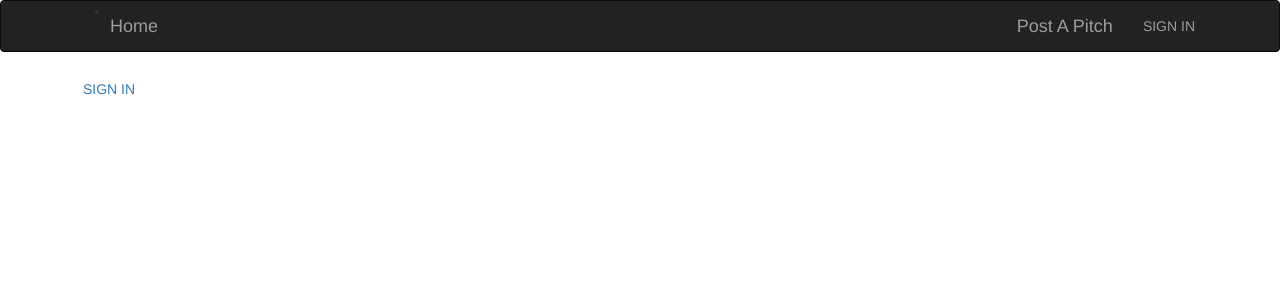
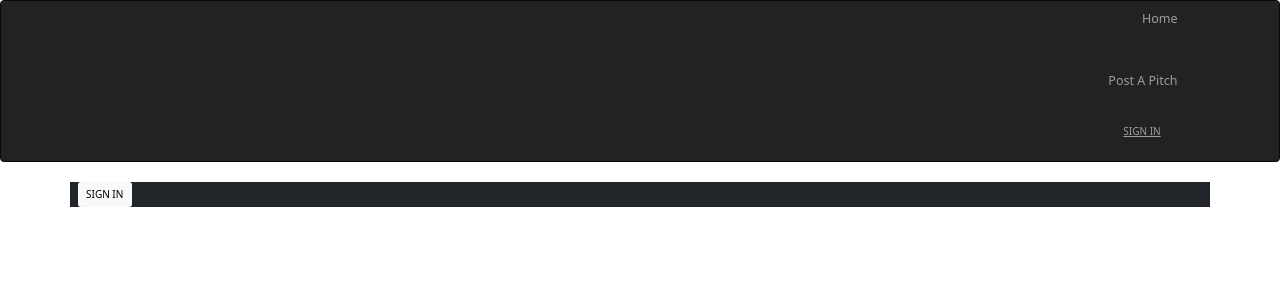
Before and after one commit to MosesGakuhi1857/One-minute-pitch, a Flask app: template app/templates/index.html in a window 1280 px wide. Shown: the top 300 px of the page. Run offline with Flask 2, Linux system fonts and the light colour scheme; the template is opened without the code that fills it, so the values that code supplies are empty; some libraries are stand-ins or nearby versions.

Commit message:
Modified the file

```diff
--- a/app/templates/base.html
+++ b/app/templates/base.html
@@ -6,6 +6,12 @@
 <link rel="stylesheet" href="{{url_for('static', filename='css/styles.css')}}">
 <link href="https://fonts.googleapis.com/css?family=Yeseva+One:700&display=swap" rel="stylesheet">
 
+<link rel="stylesheet" href="https://cdnjs.cloudflare.com/ajax/libs/font-awesome/6.0.0-beta2/css/all.min.css" integrity="sha512-YWzhKL2whUzgiheMoBFwW8CKV4qpHQAEuvilg9FAn5VJUDwKZZxkJNuGM4XkWuk94WCrrwslk8yWNGmY1EduTA=="
+ crossorigin="anonymous" referrerpolicy="no-referrer" />
+
+ <link rel="stylesheet" href="https://cdnjs.cloudflare.com/ajax/libs/bootstrap/5.1.1/css/bootstrap.min.css" integrity="sha512-6KY5s6UI5J7SVYuZB4S/CZMyPylqyyNZco376NM2Z8Sb8OxEdp02e1jkKk/wZxIEmjQ6DRCEBhni+gpr9c4tvA=="
+  crossorigin="anonymous" referrerpolicy="no-referrer" />
+
 {% endblock %}
 
 <!-- Navbar -->
```
